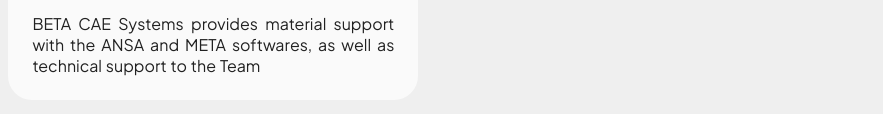
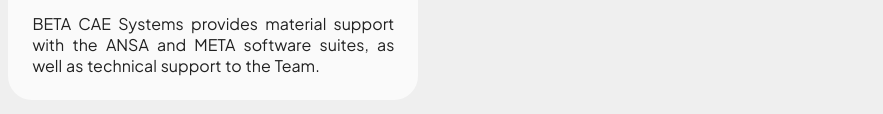
Before and after one commit to PoliTo-Rocket-Team/website-old, a website: page public/sponsors.html in a window 1280 px wide. Shown: the part 1440-1554 px from the top of the page, without its empty margins (94-977 px from the left). Drawn offline with Linux system fonts and the light colour scheme.

Commit message:
[text] BETA CAE Systems text

```diff
--- a/public/sponsors.html
+++ b/public/sponsors.html
@@ -118,7 +118,7 @@
                             <div class="card__body">
                                 <h3><a href="https://www.beta-cae.com/" target="_blank">BETA CAE Systems</a></h3>
                                 <p>BETA CAE Systems transformed CAE by introducing revolutionary automation software tools and practices into Simulation and Analysis processes almost 30 years ago. Today, BETA CAE Systems is a world leader of Engineering Simulation, thanks to their softwares deployed in the Aerospace, Defense, Automotive, Biomechanics, Electronics, Energy and other Industries.</p>
-                                <p>BETA CAE Systems provides material support with the ANSA and META softwares, as well as technical support to the Team</p>
+                                <p>BETA CAE Systems provides material support with the ANSA and META software suites, as well as technical support to the Team.</p>
                             </div>
                         </article>
                     </div>
```
